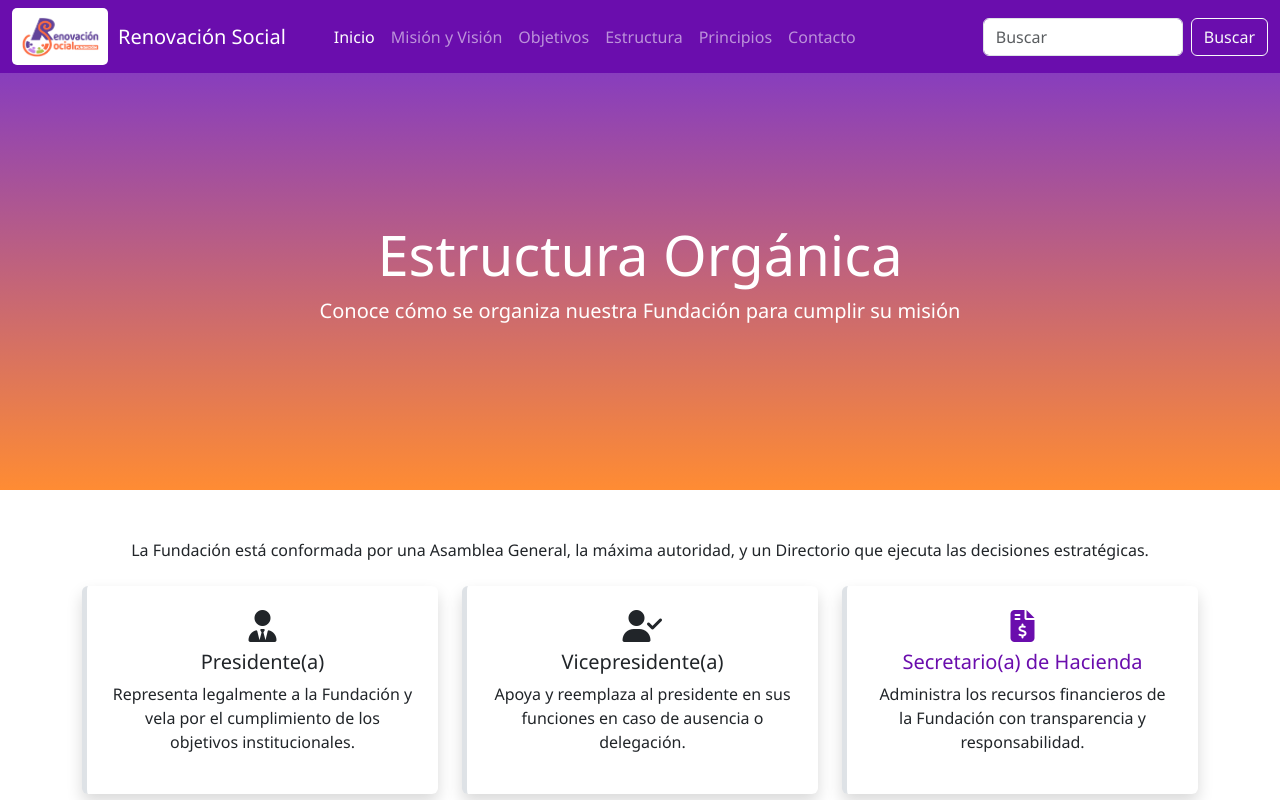
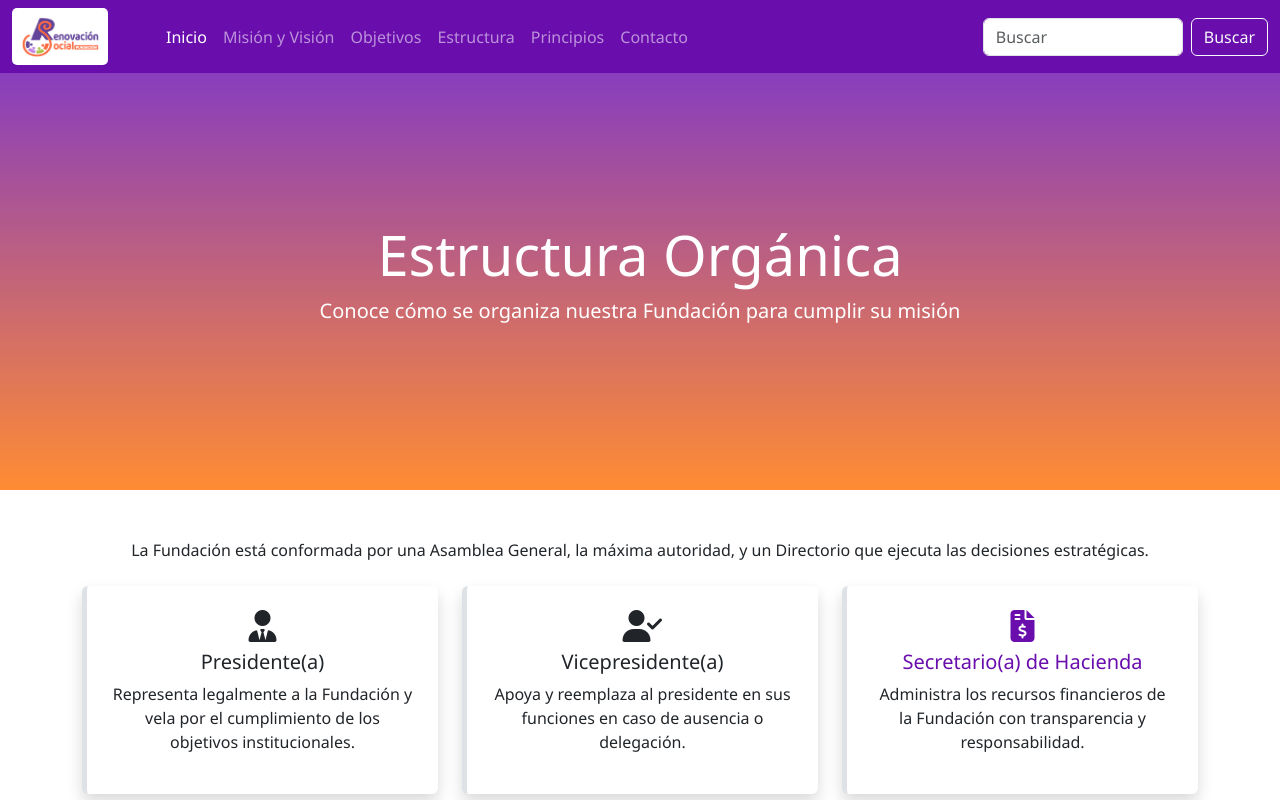
Before and after one commit to alex6j8/Pagina_Ong, a plain HTML site: page estructura.html in a window 1280 px wide. Shown: the top 800 px of the page. Drawn offline with nearby package versions, Linux system fonts and the light colour scheme.

Commit message:
Update estructura.html

```diff
--- a/estructura.html
+++ b/estructura.html
@@ -18,7 +18,7 @@
         <div style="background-color:white; padding:8px; border-radius:5px; margin-right:10px;">
           <img src="Logo.png" alt="Logo Fundación" width="80" height="40" class="d-inline-block align-text-top">
         </div>
-        <a class="navbar-brand mb-0 h1" href="index.html">Renovación Social</a>
+        <a class="navbar-brand mb-0 h1" href="index.html"></a>
       </div>
 
       <button class="navbar-toggler" type="button" data-bs-toggle="collapse" data-bs-target="#navbarNav">
```
